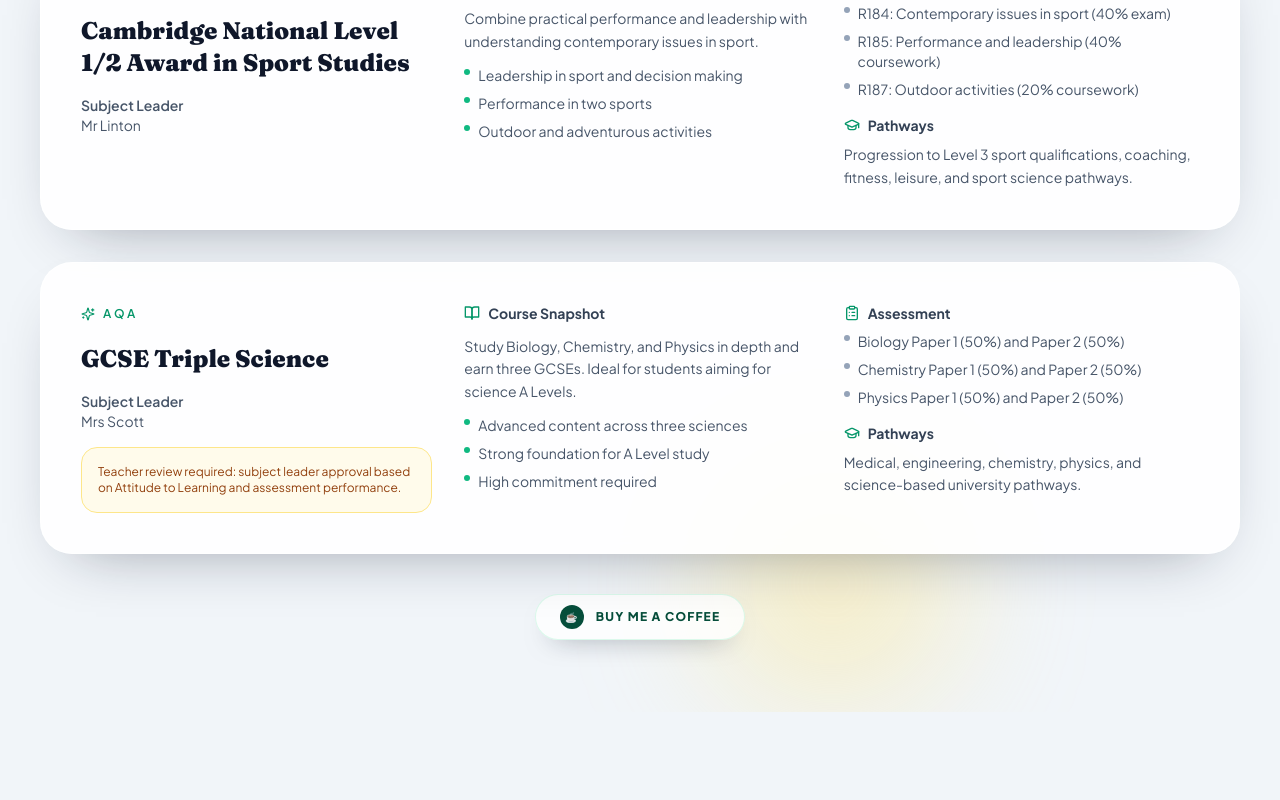
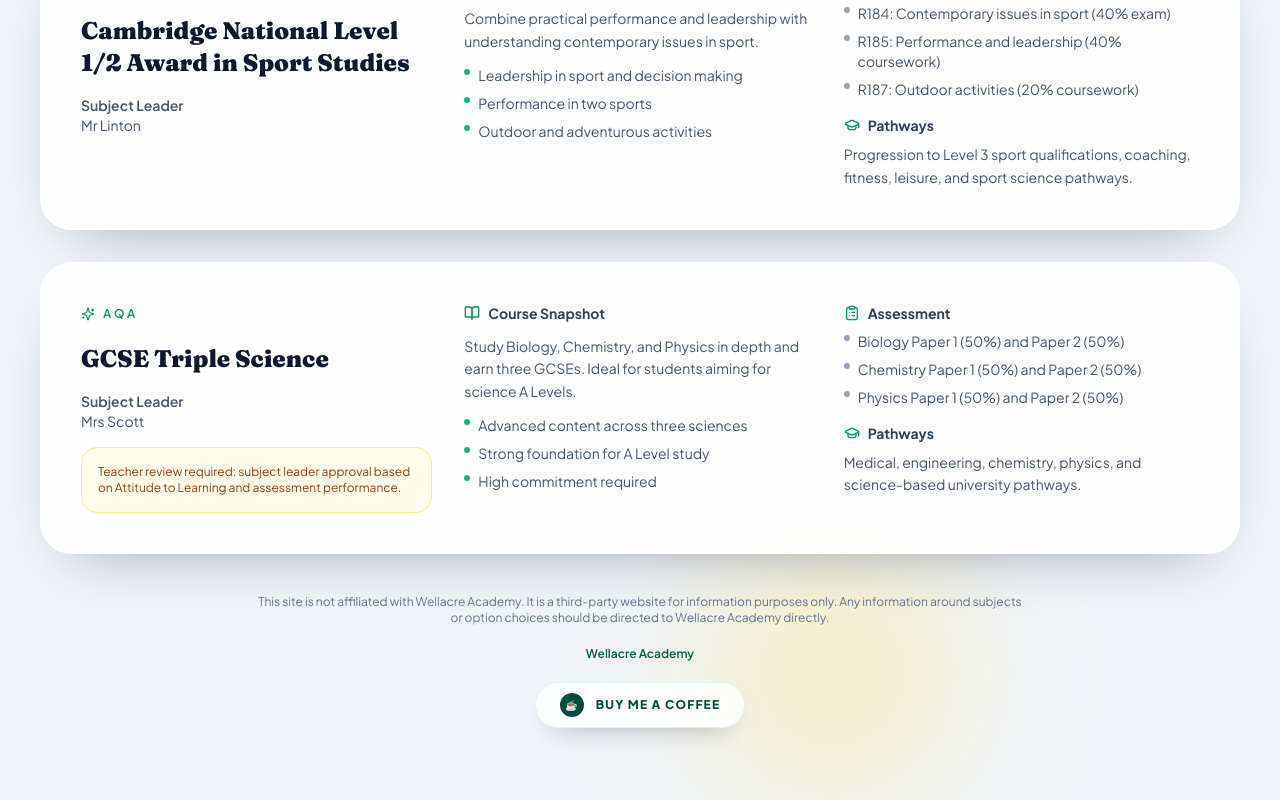
Before and after one commit to MikeMoorhouse/options, a React (Vite) app: page / in a window 1280 px wide. Shown: the part 5431-6231 px from the top of the page. Before the commit the page ends 6143 px from the top, so only its background shows below. Built offline with nearby package versions, Linux system fonts and the light colour scheme.

Commit message:
Added disclaimer and link

```diff
--- a/src/App.jsx
+++ b/src/App.jsx
@@ -395,7 +395,19 @@ export default function App() {
 
         <SubjectPages subjects={SUBJECT_PAGES} />
 
-        <footer className="flex justify-center pb-8">
+        <footer className="flex flex-col items-center gap-5 pb-8 text-center">
+          <p className="max-w-3xl text-xs text-slate-500">
+            This site is not affiliated with Wellacre Academy. It is a third-party website for information purposes only. Any
+            information around subjects or option choices should be directed to Wellacre Academy directly.
+          </p>
+          <a
+            href="https://www.wellacre.org"
+            target="_blank"
+            rel="noreferrer"
+            className="text-xs font-semibold text-emerald-800 underline-offset-4 hover:underline"
+          >
+            Wellacre Academy
+          </a>
           <a
             href="https://buymeacoffee.com/chasewebdesign"
             target="_blank"
```
